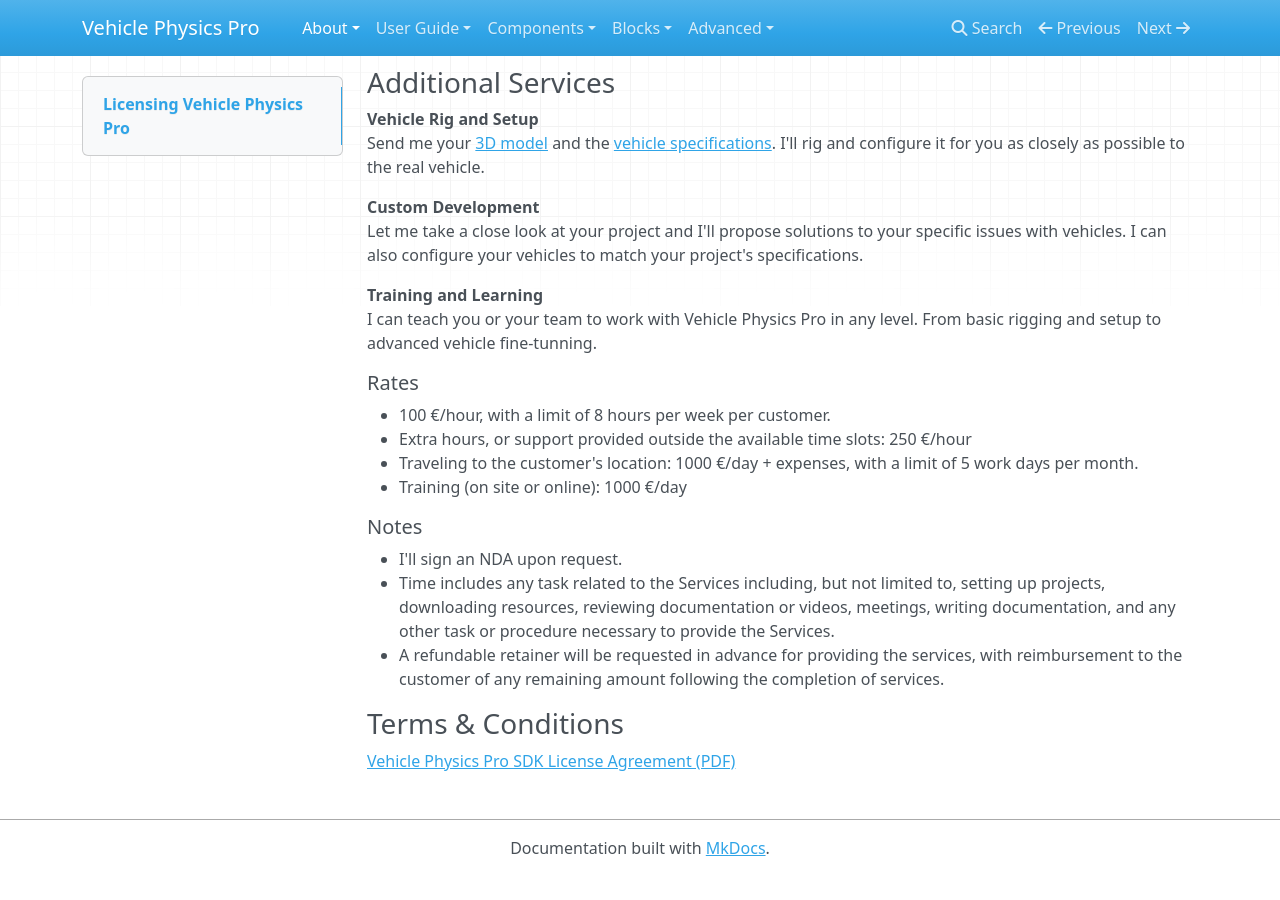
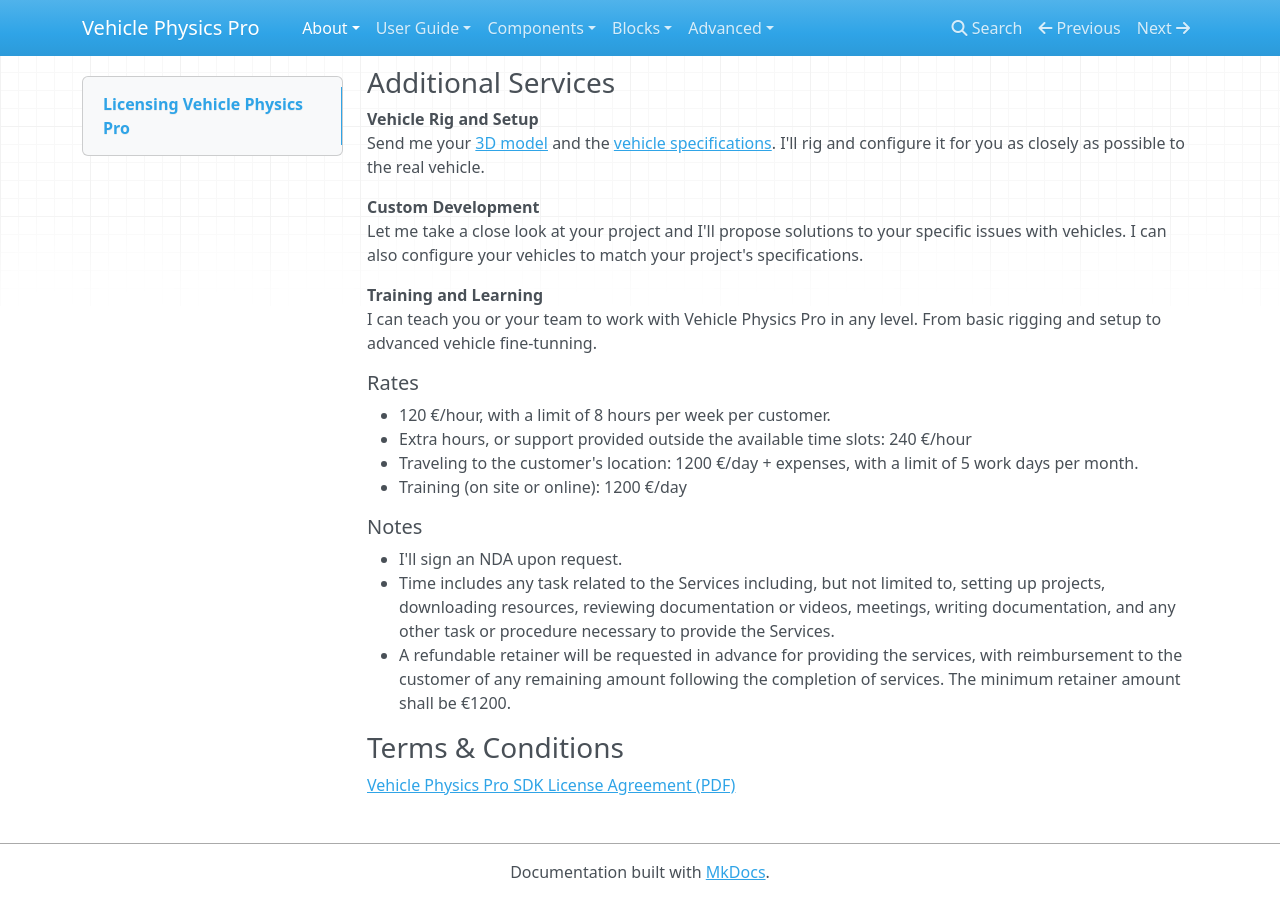
Before and after one commit to EdyJ/vehicle-physics-docs, an MkDocs documentation site: the page built from docs/about/licensing.md, in a window 1280 px wide and 900 px high, scrolled down 2476 px. Built offline with MkDocs 1.6.1, drawn with Linux system fonts in a browser that asks for light colours; nearby versions of some CDN libraries; library files that are not in the unit come from our copies; before the commit the page ends 3352 px from its top, so only the background shows below that.

Commit message:
Additional services fees updated

```diff
--- a/docs/about/licensing.md
+++ b/docs/about/licensing.md
@@ -87,10 +87,10 @@
 
 ##### Rates
 
-- 100 €/hour, with a limit of 8 hours per week per customer.
-- Extra hours, or support provided outside the available time slots: 250 €/hour
-- Traveling to the customer's location: 1000 €/day + expenses, with a limit of 5 work days per month.
-- Training (on site or online): 1000 €/day
+- 120 €/hour, with a limit of 8 hours per week per customer.
+- Extra hours, or support provided outside the available time slots: 240 €/hour
+- Traveling to the customer's location: 1200 €/day + expenses, with a limit of 5 work days per month.
+- Training (on site or online): 1200 €/day
 
 ##### Notes
 
@@ -99,7 +99,8 @@
 	downloading resources, reviewing documentation or videos, meetings, writing documentation, and
 	any other task or procedure necessary to provide the Services.
 - A refundable retainer will be requested in advance for providing the services, with reimbursement
-	to the customer of any remaining amount following the completion of services.
+	to the customer of any remaining amount following the completion of services. The minimum retainer
+	amount shall be €1200.
 
 ### Terms & Conditions
 
```
